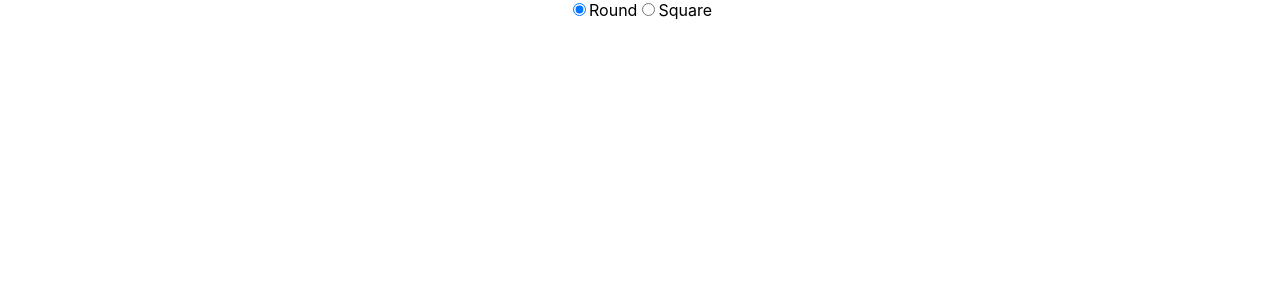
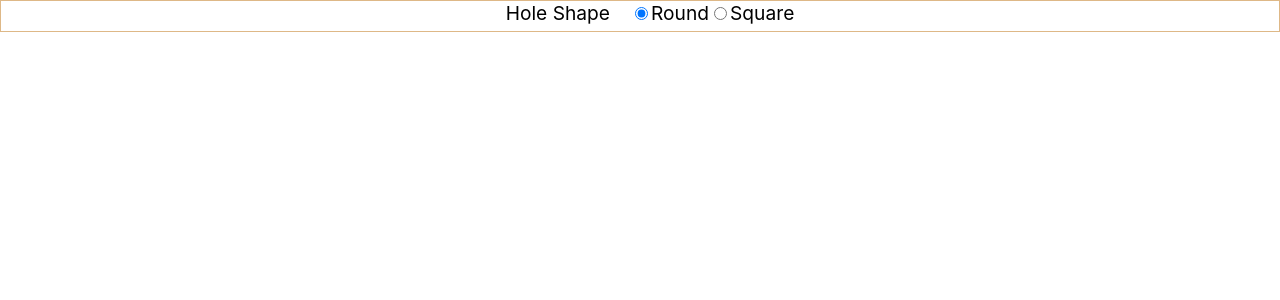
Before and after one commit to jpickard393/form-data, a React (Create React App) app: page / in a window 1280 px wide. Shown: the top 300 px of the page. Built offline with nearby package versions, Linux system fonts and the light colour scheme.

Commit message:
changed style

```diff
--- a/src/App.css
+++ b/src/App.css
@@ -36,3 +36,13 @@
     transform: rotate(360deg);
   }
 }
+
+.optionLabel {
+  padding:20px;
+}
+
+.holeOptions{
+  border:1px solid burlywood;
+  height:30px;
+  font-size: larger;
+}
--- a/src/App.js
+++ b/src/App.js
@@ -4,7 +4,7 @@ import MainForm from './components/MainForm';
 function App() {
   return (
     <div className="App">
-      <MainForm />
+      <MainForm className="mainForm" />
     </div>
   );
 }
--- a/src/components/HoleOptions.jsx
+++ b/src/components/HoleOptions.jsx
@@ -12,7 +12,8 @@ const HoleOptions = ({ holeValue, handleOnChange }) => {
 
   return (
     <div>
-      <ButtonGroup>
+      <ButtonGroup className="holeOptions">
+        <label className="optionLabel">Hole Shape</label>
         {radios.map((radio, idx) => (
           <ToggleButton
             key={idx}
```
